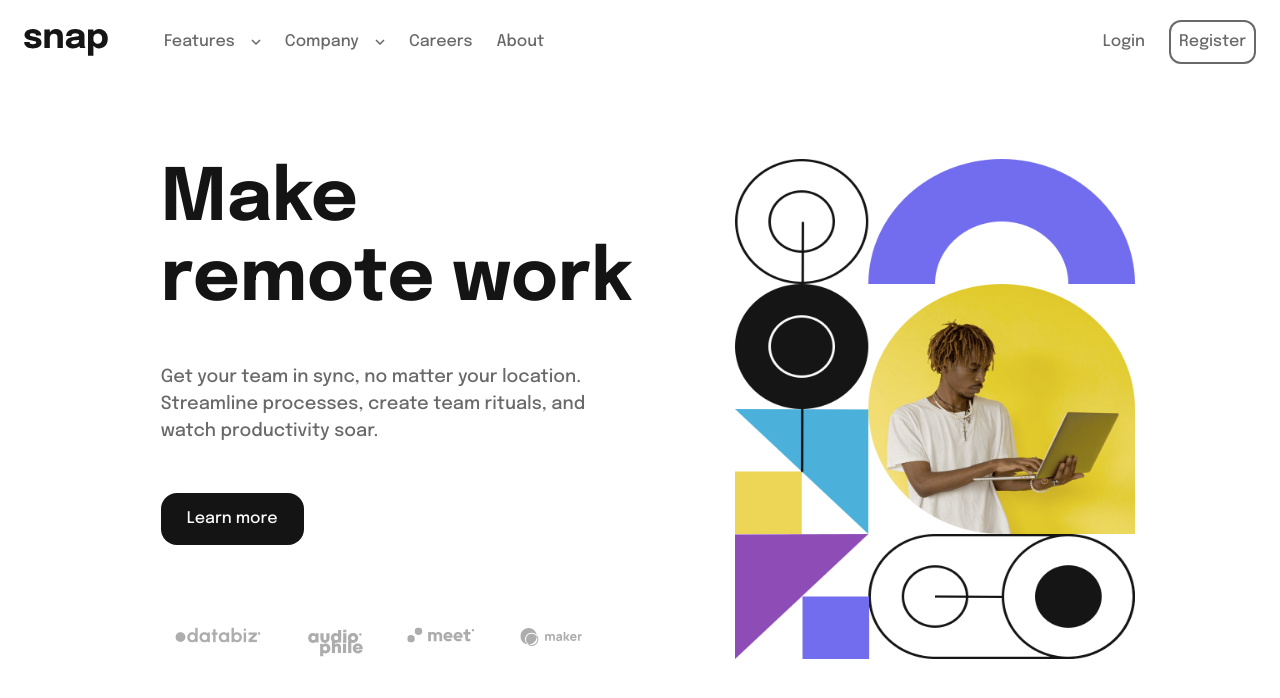
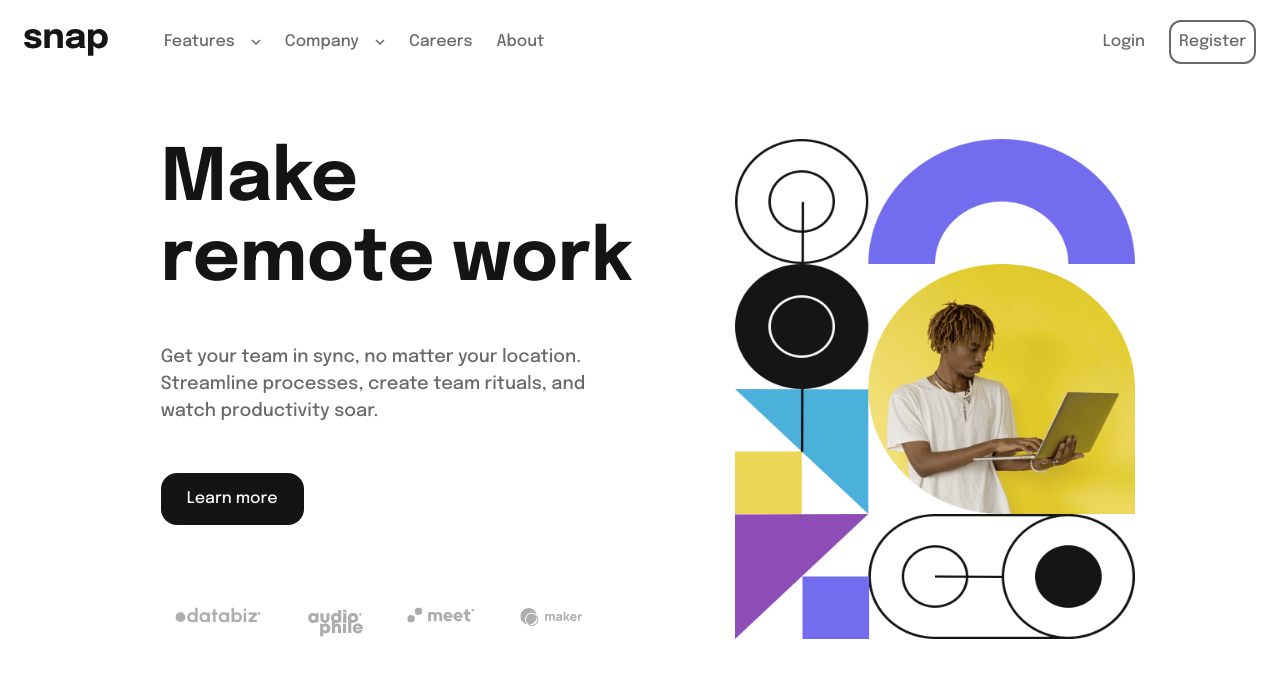
Before and after one commit to aniloli42/frontend-challenges-by-frontend-mentor, a Next.js app in the folder intro-section-with-dropdown-navigation/: page / in a window 1280 px wide. Shown: the top 698 px of the page. Built offline with nearby package versions, Linux system fonts and the light colour scheme.

Commit message:
fix margin scroll issue

```diff
--- a/intro-section-with-dropdown-navigation/components/Main/Main.tsx
+++ b/intro-section-with-dropdown-navigation/components/Main/Main.tsx
@@ -31,7 +31,7 @@ const Main = (props: Props) => {
   }, []);
 
   return (
-    <main className="flex flex-col lg:flex-row-reverse lg:max-w-7xl lg:mx-auto md:mt-10 md:min-h-fit md:justify-center md:items-center gap-20 md:px-12 md:my-20">
+    <main className="flex flex-col lg:flex-row-reverse lg:max-w-7xl lg:mx-auto md:my-5 md:min-h-fit md:justify-center md:items-center gap-20 md:px-12">
       {/* main Section Image */}
       <div>
         {device ? (
```
